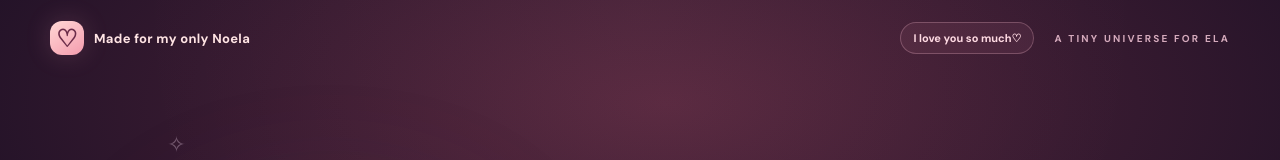
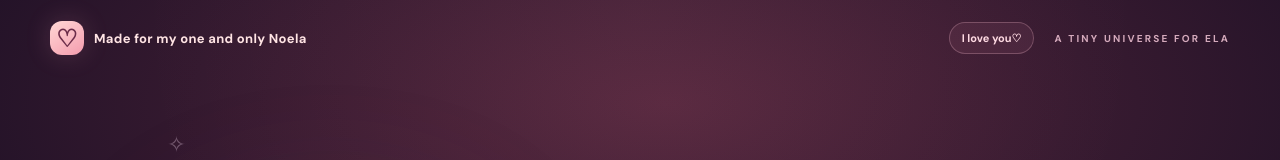
Before and after one commit to cinder-abyss/abyssal-arrow, a website: page public/index.html in a window 1280 px wide. Shown: the top 160 px of the page. Drawn offline with Linux system fonts and the light colour scheme; no server answers.

Commit message:
Update index.html

```diff
--- a/public/index.html
+++ b/public/index.html
@@ -27,9 +27,9 @@
   <canvas id="confetti" aria-hidden="true"></canvas>
   <div class="page-shell">
     <header class="topbar">
-      <div class="brand"><span class="brand-star">♡</span><span>Made for my only Noela</span></div>
+      <div class="brand"><span class="brand-star">♡</span><span>Made for my one and only Noela</span></div>
       <div class="topbar-actions">
-        <span class="love-chip" aria-label="A little love, just for you">I love you so much♡</span>
+        <span class="love-chip" aria-label="A little love, just for you">I love you♡</span>
         <span class="topbar-tag">A tiny universe for Ela</span>
         <button class="icon-button music-button" type="button" id="musicToggle" hidden aria-label="Turn gentle background music on" aria-pressed="false" title="Turn background music on or off">
           <svg class="music-icon" viewBox="0 0 24 24" width="20" height="20" aria-hidden="true"><path d="M9 18V5l12-2v13M9 10l12-2"/><ellipse cx="6" cy="18" rx="3" ry="2.2"/><ellipse cx="18" cy="16" rx="3" ry="2.2"/></svg>
```
